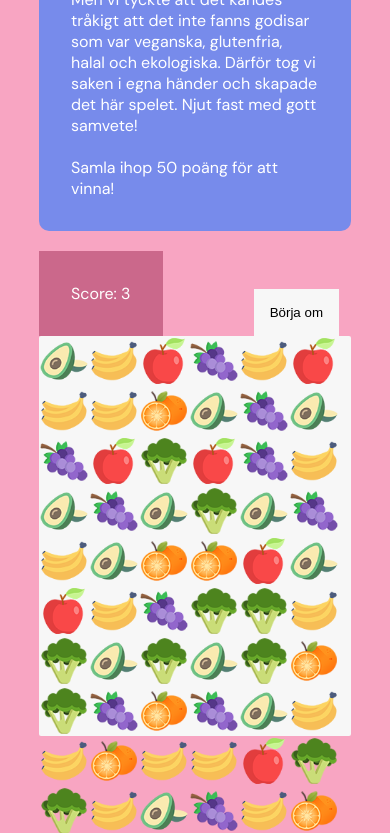
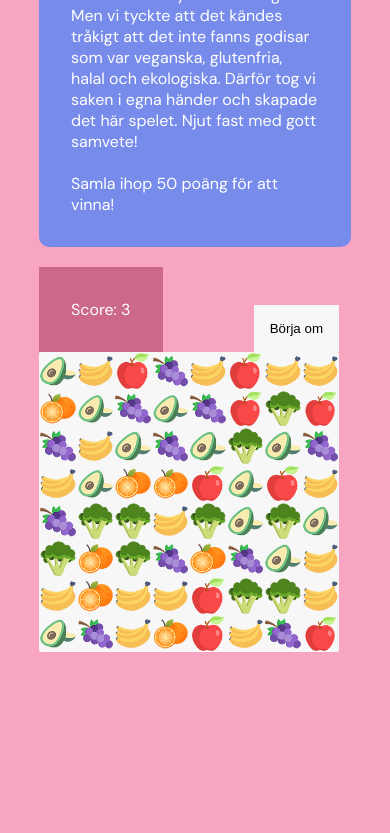
Before and after one commit to cornelialundell/cc, a plain HTML site: page index.html in a window 390 px wide. Shown: the part 176-1009 px from the top of the page. After the commit the page ends 844 px from the top, so only its background shows below. Drawn offline with Linux system fonts and the light colour scheme.

Commit message:
mobile 2

```diff
--- a/styles/style.css
+++ b/styles/style.css
@@ -95,14 +95,12 @@ body {
 @media only screen and (max-width: 800px) {
 
     .grid {
-        width: 400px;
-        height: 400px;
-        padding: 0px;
-
+        width: 300px;
+        height: 300px;
     }
 
     .grid div {
-        width: 50px;
-        height: 50px;
+        width: 37.5px;
+        height: 37.5px;
     }
 }
```
